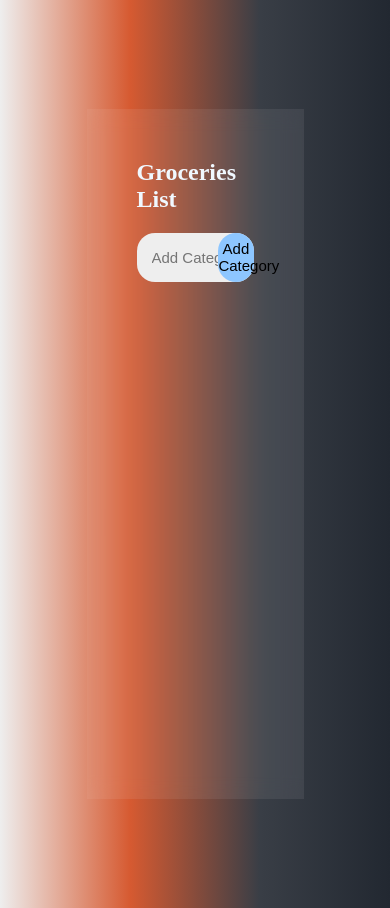
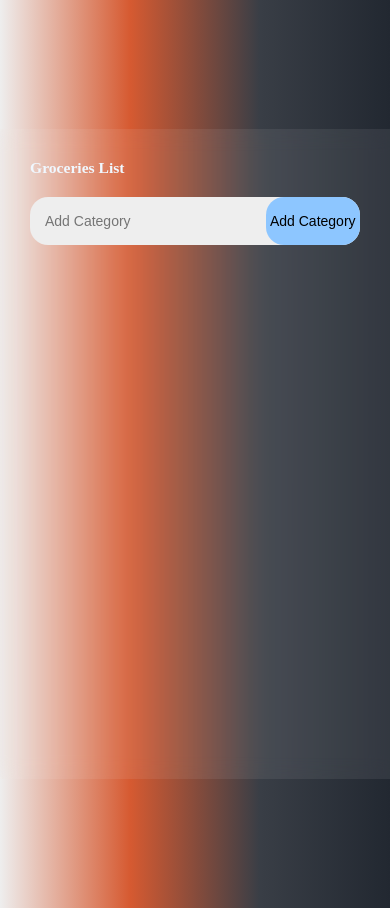
Before and after one commit to vaibhav-deval/Grocery_List_Using_javascript, a plain HTML site: page index.html in a window 390 px wide. Drawn offline with Linux system fonts and the light colour scheme.

Commit message:
media queries added

```diff
--- a/index.css
+++ b/index.css
@@ -15,7 +15,8 @@ body {
 }
 .todo {
   min-height: 70%;
-  width: 30%;
+  width: 90%;
+  max-width: 400px;
   display: flex;
   flex-direction: column;
   padding: 50px;
@@ -26,6 +27,7 @@ body {
 .heading {
   color: aliceblue;
   margin-bottom: 20px;
+  font-size: 4vw;
 }
 
 .inputDiv {
@@ -53,8 +55,7 @@ body {
   transition: background 0.4s ease-in-out, font-weight 0.4s ease-in-out;
 }
 
-
-.btnCat:hover{
+.btnCat:hover {
   background: #5eaeff;
   font-weight: bold;
 }
@@ -87,9 +88,8 @@ body {
   border-radius: 0.8rem;
 }
 
-.catDel:hover{
+.catDel:hover {
   background-color: #eeeeeebf;
-
 }
 .taskInputDiv {
   margin-top: 10px;
@@ -120,9 +120,8 @@ body {
   font-size: 15px;
 }
 
-.addTask:hover{
+.addTask:hover {
   background-color: #eeeeeebf;
-
 }
 
 .tasklist {
@@ -135,7 +134,7 @@ body {
 }
 
 .task span {
-  font-size: 1.5rem;
+  font-size: 1.2rem;
 }
 
 .taskDel {
@@ -146,17 +145,18 @@ body {
   border-radius: 0.8rem;
 }
 
-.taskDel:hover{
+.taskDel:hover {
   background-color: #eeeeeebf;
-
 }
 
-.category, .task {
+.category,
+.task {
   transition: all 0.4s ease-in-out;
   opacity: 1;
 }
 
-.category.removed, .task.removed {
+.category.removed,
+.task.removed {
   opacity: 0;
   transform: translateY(-20px);
 }
@@ -172,6 +172,22 @@ body {
   }
 }
 
-.category, .task {
+.category,
+.task {
   animation: fadeIn 0.4s ease-in-out;
 }
+
+@media (max-width: 600px) {
+  .todo {
+    width: 95%;
+    padding: 30px;
+  }
+
+  .inputCat {
+    font-size: 14px;
+  }
+
+  .btnCat {
+    font-size: 14px;
+  }
+}
--- a/index.html
+++ b/index.html
@@ -3,7 +3,7 @@
   <head>
     <meta charset="UTF-8" />
     <meta name="viewport" content="width=device-width, initial-scale=1.0" />
-    <title></title>
+    <title>Grocery List App</title>
     <link rel="stylesheet" href="index.css" />
   </head>
   <body>
```
